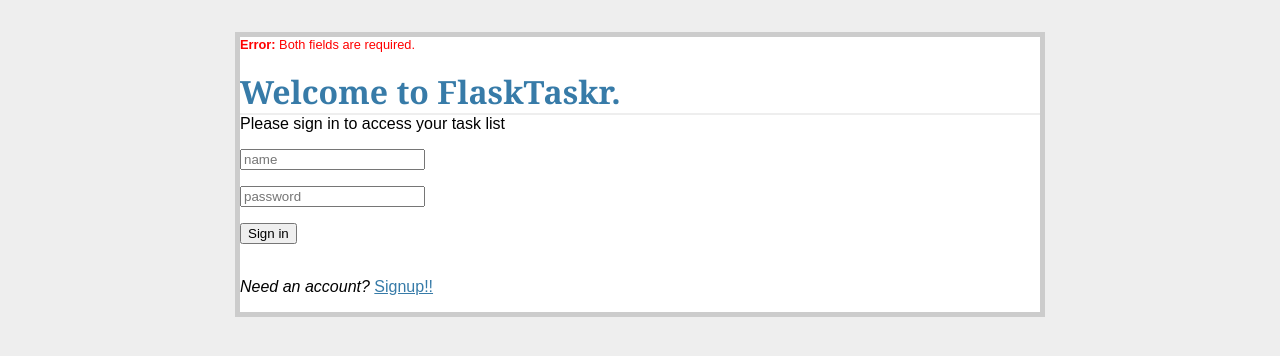
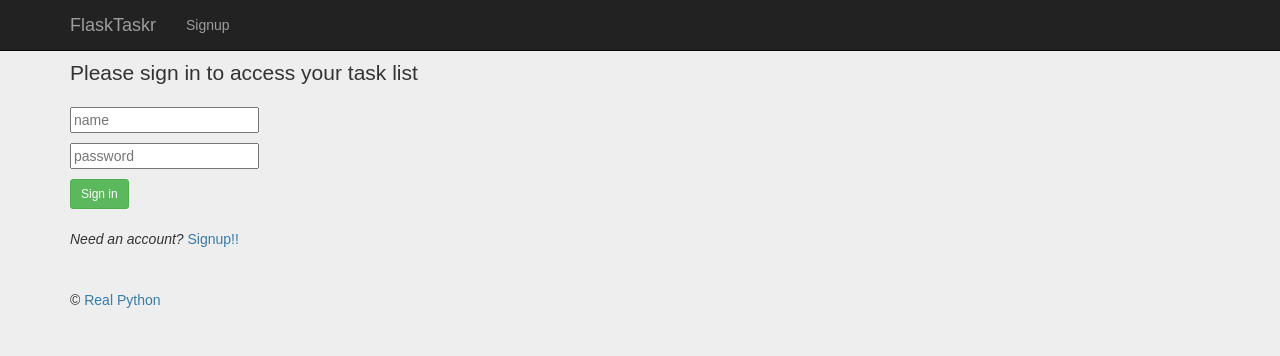
Before and after one commit to christopher-hartley/flasktaskr, a Flask app: page / in a window 1280 px wide. Shown: the top 356 px of the page. Run offline with Flask 2, Linux system fonts and the light colour scheme; some libraries are stand-ins or nearby versions.

Commit message:
Added bootstrap and jquery to _base.html

```diff
--- a/project/templates/_base.html
+++ b/project/templates/_base.html
@@ -1,26 +1,64 @@
 <!DOCTYPE html>
 <html>
   <head>
+      <meta charset="utf-8">
+      <meta http-equiv="X-UA-Compatible" content="IE=edge">
+      <meta name="viewport" content="width=device-width, initial-scale=1">
+      <meta name="description" content="">
+      <meta name="author" content="">
   	  <title>Welcome to FlaskTasker!></title>
+  	  <!--styles-->
+      <link href="//maxcdn.bootstrapcdn.com/bootswatch/3.3.4/yeti/bootstrap.min.css" rel="stylesheet">
       <link rel="stylesheet" href="{{url_for('static',
       filename='css/main.css') }}">
+
+
   </head>
   <body>
-  	<div class="page">
+  	<div class="navbar navbar-inverse navbar-fixed-top" role="navigation">
+      <div class="container">
+        <div class="navbar-header">
+          <button type="button" class="navbar-toggle" data-toggle="collapse" data-target=".navbar-collapse">
+            <span class="sr-only">Toggle Navigation</span>
+            <span class="icon-bar"></span>
+            <span class="icon-bar"></span>
+            <span class="icon-bar"></span>
+          </button>
+          <a class="navbar-brand" href="/">FlaskTaskr</a>
+        </div>
+        <div class="collapse navbar-collapse">
+          <ul class="nav navbar-nav">
+            {% if not session.logged_in %}
+              <li><a href="/register">Signup</a></li>
+            {% else %}
+              <li><a href="/logout">Signout</a></li>
+            {% endif %}
+          </ul>
+        </div>
+      </div>
+    </div>
+
+    <div class="container">
+      <div class="content">
 
     	  {% for message in get_flashed_messages() %}
-  	    <div class="flash">{{ message }}</div>
+    	    <div class="alert alert-success">{{ message }}</div>
     	  {% endfor %}
 
     	  {% if error %}
     	    <div class="error"><strong>Error:</strong> {{ error }}</div>
     	  {% endif %}
 
-  	  <br>
-
     	  {% block content %}
     	  {% endblock %}
 
   	  </div>
+      <div class="footer">
+        <hr>
+        <p>&copy; <a href="https://www.realpython.com">Real Python</a></p>
+      </div>
+    </div>
+    <script src="//code.jquery.com/jquery-1.11.3.min.js"></script>
+    <script src="//maxcdn.bootstrapcdn.com/boostrap/3.3.4/js/boostrap.min.js"</script>
   </body>
 </html>
```
Also changed, not shown: project/test.db. Lines whose indentation alone changed are shown as unchanged.
